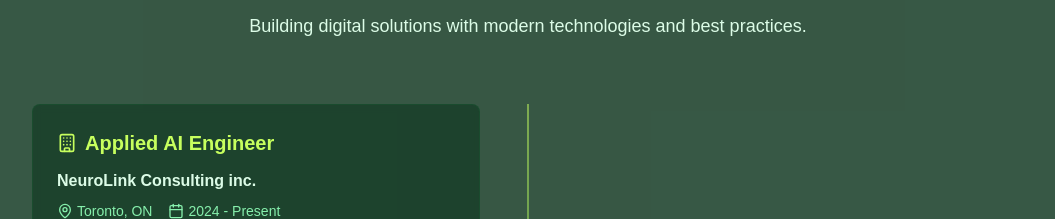
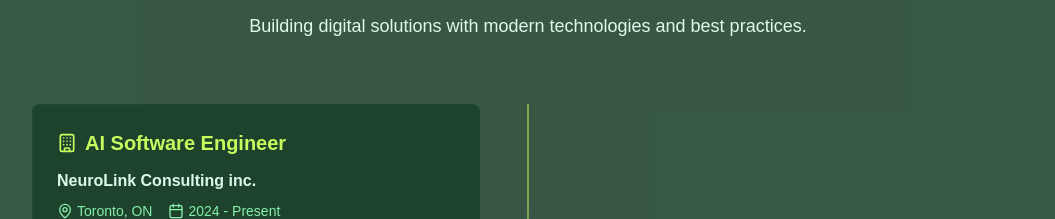
Before and after one commit to emetos05/portfolioV2, a Next.js app: page / in a window 1280 px wide. Shown: the part 1160-1379 px from the top of the page, without its empty margins (112-1167 px from the left). Built offline with nearby package versions, Linux system fonts and the light colour scheme; a web font is replaced by a local one.

Commit message:
Change job title from 'Applied AI Engineer' to 'AI Software Engineer'

```diff
--- a/src/app/components/Experience.tsx
+++ b/src/app/components/Experience.tsx
@@ -22,7 +22,7 @@ interface ExperienceItem {
 
 const experiences: ExperienceItem[] = [
   {
-    title: "Applied AI Engineer",
+    title: "AI Software Engineer",
     company: "NeuroLink Consulting inc.",
     location: "Toronto, ON",
     period: "2024 - Present",
```
